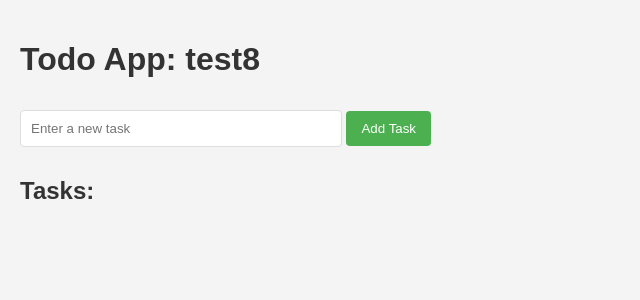
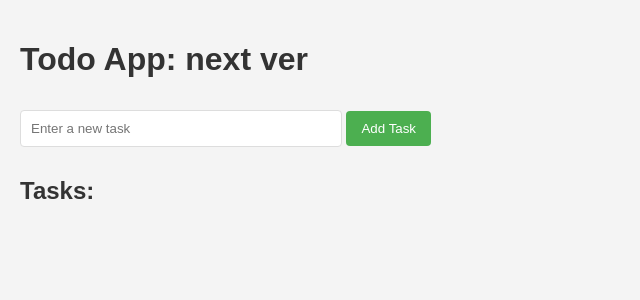
Before and after one commit to kodekloudhub/course-jenkins-project, a Flask app: page / in a window 1280 px wide. Shown: the top 300 px of the page, without its empty margins (0-640 px from the left). Run offline with Flask 3, Linux system fonts and the light colour scheme.

Commit message:
fix: next version

```diff
--- a/templates/index.html
+++ b/templates/index.html
@@ -57,7 +57,7 @@
     </style>
   </head>
   <body>
-    <h1>Todo App: test8</h1>
+    <h1>Todo App: next ver</h1>
 
     <!-- Add Task Form -->
     <form method="post">
```
